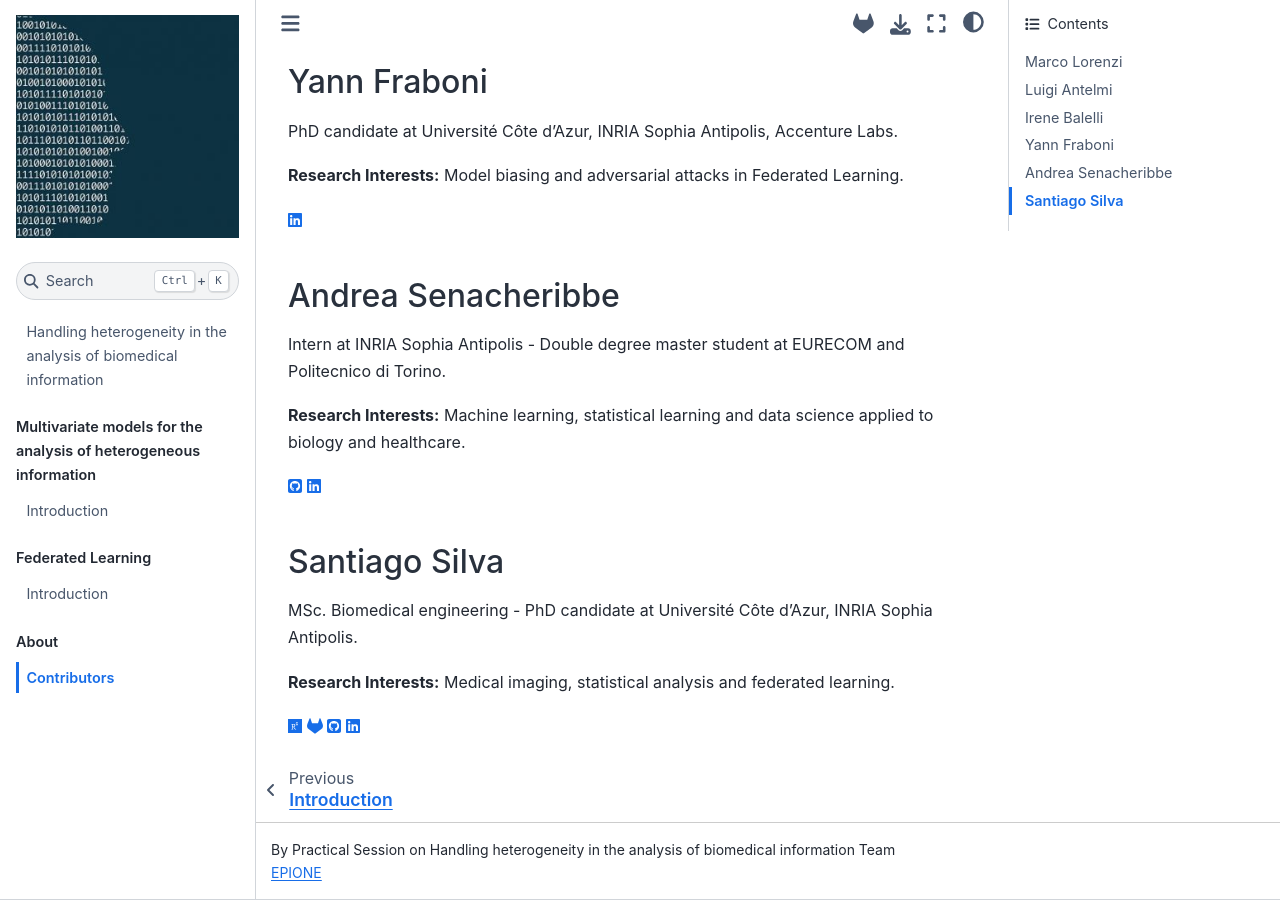
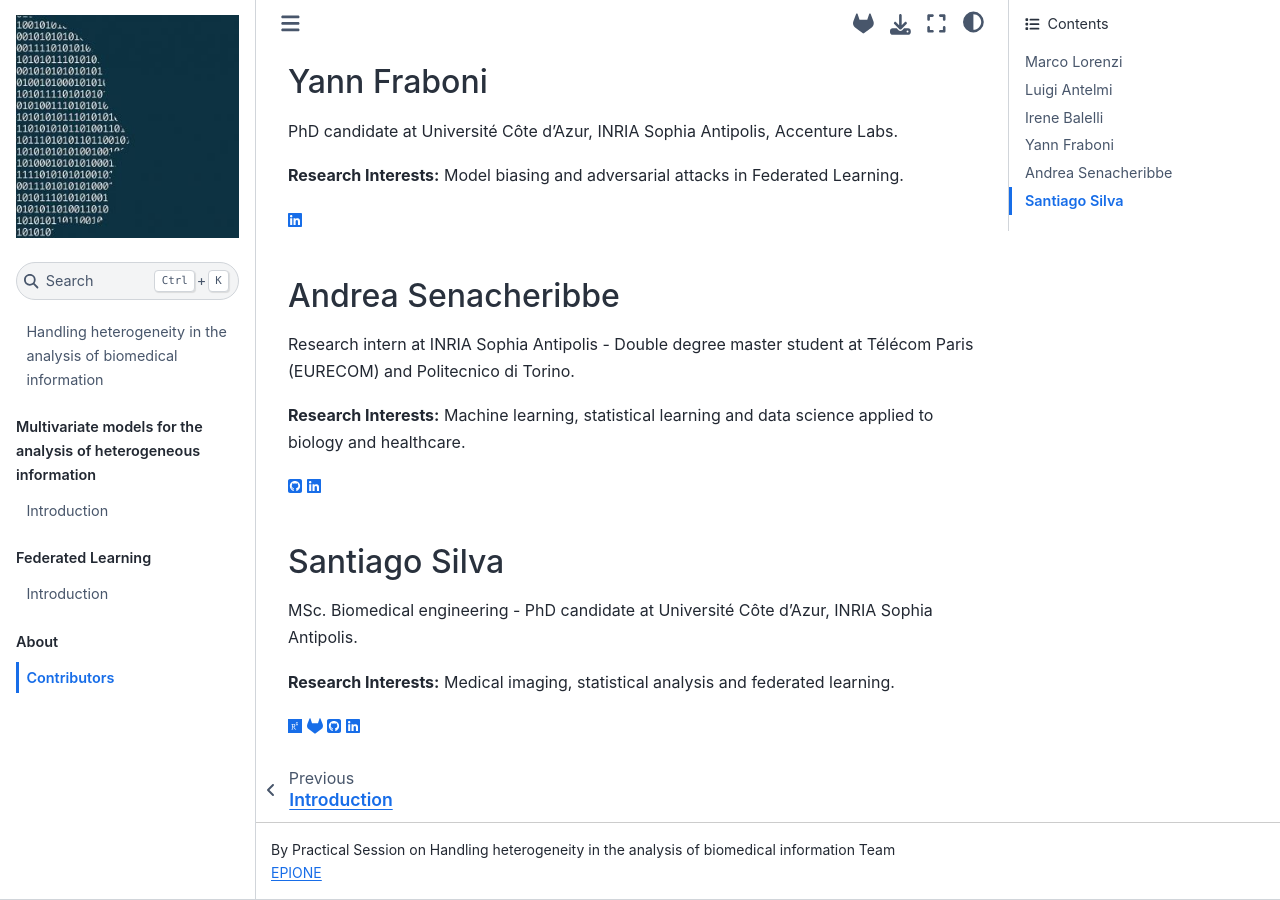
Before and after one commit to kchennen/flhd, a Jupyter Book: the page built from contributors.md, in a window 1280 px wide and 900 px high, scrolled down 897 px. Built offline with Jupyter Book 1.0.4 settings and Sphinx 7.4.7 and the Sphinx Book theme 1.1.4, drawn with Linux system fonts in a browser that asks for light colours; pages that are not in the unit, such as notebooks, are missing from menus.

Commit message:
mod contributors.md

```diff
--- a/contributors.md
+++ b/contributors.md
@@ -35,7 +35,7 @@ PhD candidate at Université Côte d’Azur, INRIA Sophia Antipolis, Accenture L
 <a href="https://www.linkedin.com/in/yannfraboni" target="_blank"><i class="fab fa-linkedin"></i></a>
 
 ## Andrea Senacheribbe
-Intern at INRIA Sophia Antipolis - Double degree master student at EURECOM and Politecnico di Torino.
+Research intern at INRIA Sophia Antipolis - Double degree master student at Télécom Paris (EURECOM) and Politecnico di Torino.
 
 **Research Interests:** Machine learning, statistical learning and data science applied to biology and healthcare.
 
```
